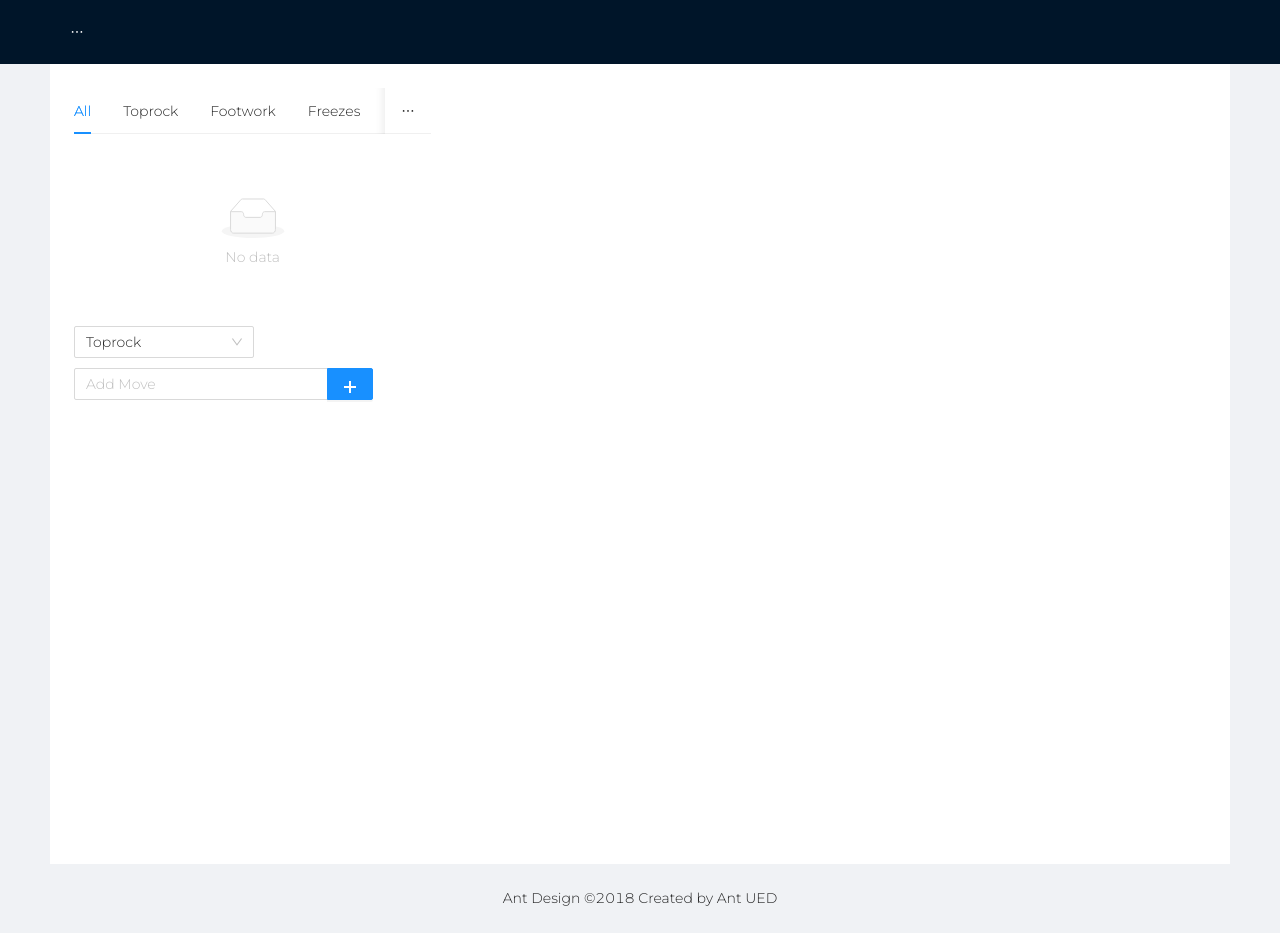
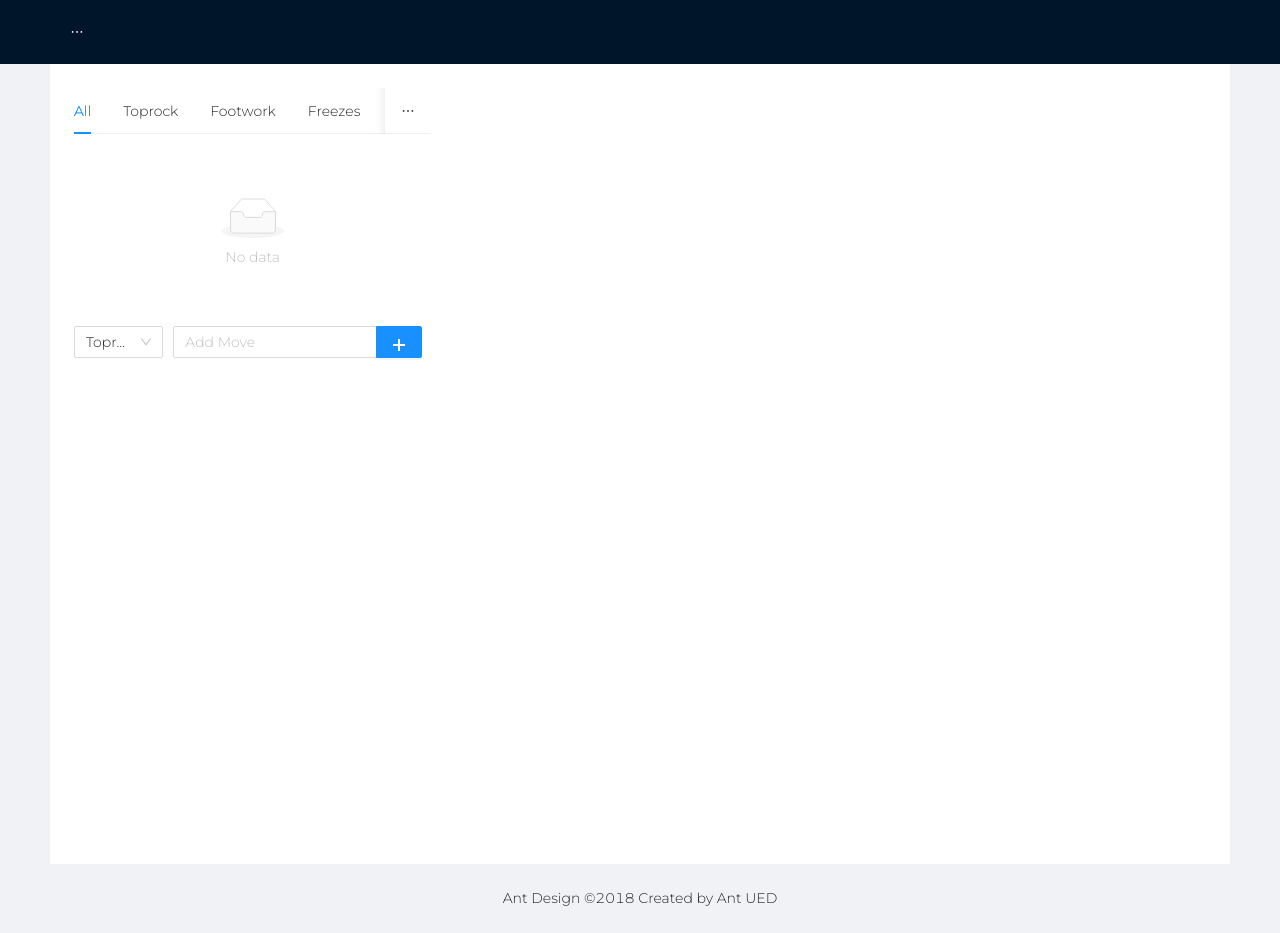
Before and after one commit to Helen300/BboyGen, a React (Create React App) app: page / in a window 1280 px wide. Built offline with nearby package versions, Linux system fonts and the light colour scheme.

Commit message:
Resize inputs so they are always side by side

```diff
--- a/src/components/MoveInput.js
+++ b/src/components/MoveInput.js
@@ -5,7 +5,7 @@ import { Row, Col, Select, Input } from 'antd';
 import { PlusOutlined } from '@ant-design/icons';
 
 import $ from 'jquery';
-
+import "../css/components/MoveInput.css"
 
 const { Search } = Input;
 const { Option } = Select;
@@ -69,11 +69,9 @@ class MoveInput extends React.Component {
 	render() {
 		return (
 			<div>
-			<Row>
 				  <Select
 				  	id="selectType"
 				    showSearch
-				    style={{ width: 180, display:'inline-block', marginRight:10, marginTop: 10 }}
 				    placeholder="Select Move Type"
 				    optionFilterProp="children"
 				    onChange={this.onTypeChange}
@@ -85,6 +83,7 @@ class MoveInput extends React.Component {
 				    filterOption={(input, option) =>
 				      option.children.toLowerCase().indexOf(input.toLowerCase()) >= 0
 				    }
+				    className="SelectType"
 				  >
 				    <Option value="Toprock">Toprock</Option>
 				    <Option value="Footwork">Footwork</Option>
@@ -94,15 +93,14 @@ class MoveInput extends React.Component {
 
 					<Search
 						id="addMoveInput"
-						style={{ width: 300, display:'inline-block', marginTop: 10 }}
 						value={this.state.inputValue}
 						onChange={this.updateInput}
 						placeholder="Add Move"
 						onSearch={() => this.addMove()}
 						refresh={this.state.refresh}
 						enterButton={<PlusOutlined />}
+						className="InputMove"
 					/>
-			</Row>
 			</div>
 
 	)}
--- /dev/null
+++ b/src/css/components/MoveInput.css
@@ -0,0 +1,12 @@
+.SelectType {
+	width: 25%;
+	display:'inline-block';
+	margin-right:10px;
+	margin-top: 10px;
+}
+
+.InputMove {
+	width: 70%;
+	display:'inline-block';
+	margin-top: 10px;
+}
```
Also changed, not shown: package.json (+11 -1 lines), 1 other file (tests, documents, lock files or other folders).
